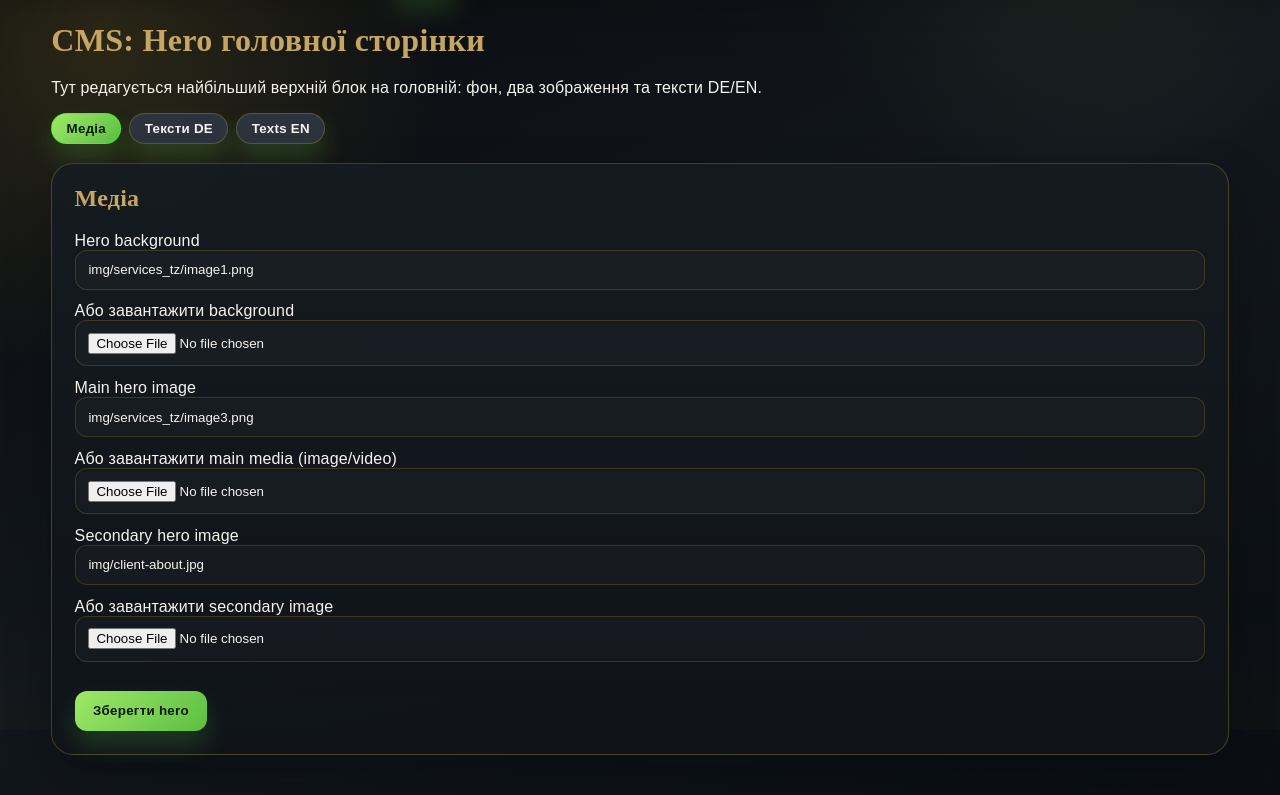
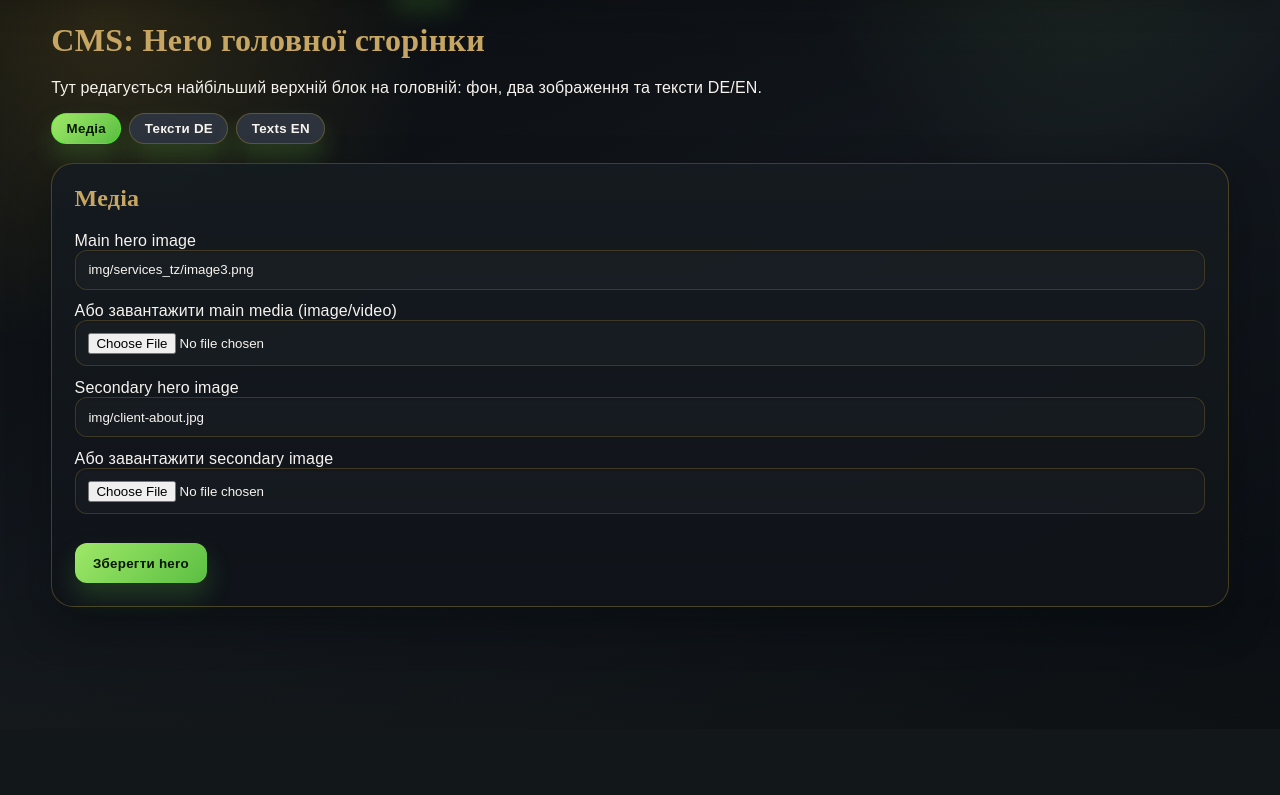
Before and after one commit to pilipandr770/AngelSwert, a Flask app: page /admin/home-hero in a window 1280 px wide. Shown: the part 71-866 px from the top of the page. After the commit the page ends 678 px from the top, so only its background shows below. Run offline with Flask 3, Linux system fonts and the light colour scheme; a user stored in the database is signed in; some libraries are stand-ins or nearby versions.

Commit message:
Remove the home hero background layer and refresh the default hero photo
The CSS background slot barely showed against the dark theme and had
been mistakenly loaded with the client's internal reference mockup,
making it look like duplicated page sections behind the hero copy.
Drop the field from admin, the template wiring, and the CSS layer
entirely, and replace the unused services_tz/image1.png fallback with
the real uploaded hero photo.

Co-Authored-By: Claude Sonnet 5 <noreply@anthropic.com>

```diff
--- a/app/routes/admin.py
+++ b/app/routes/admin.py
@@ -502,7 +502,6 @@ def home_hero_settings_save():
         db.session.add(settings)
 
     for field_name in [
-        "hero_background",
         "hero_image_main",
         "hero_image_secondary",
         "hero_eyebrow_de",
@@ -528,10 +527,6 @@ def home_hero_settings_save():
 
     image_ext = {".jpg", ".jpeg", ".png", ".webp", ".avif", ".gif"}
     video_ext = {".mp4", ".webm"}
-    bg_uploaded = _save_uploaded_static_file(request.files.get("hero_background_file"), "uploads/home", image_ext)
-    if bg_uploaded:
-        settings.hero_background = bg_uploaded
-
     main_uploaded = _save_uploaded_static_file(request.files.get("hero_image_main_file"), "uploads/home", image_ext | video_ext)
     if main_uploaded:
         settings.hero_image_main = main_uploaded
--- a/app/services/home_hero.py
+++ b/app/services/home_hero.py
@@ -25,7 +25,6 @@ HOME_HERO_TEXT_DEFAULTS = {
 }
 
 HOME_HERO_MEDIA_DEFAULTS = {
-    "hero_bg_media": "img/services_tz/image1.png",
     "hero_main_media": "img/client-about.jpg",
     "hero_secondary_media": "img/client-accent.jpg",
 }
@@ -66,7 +65,6 @@ def resolve_home_hero_content(settings, lang: str) -> dict:
     lang_code = home_hero_lang_code(lang)
     defaults = HOME_HERO_TEXT_DEFAULTS[lang_code]
 
-    bg_media = resolve_home_hero_media_url((getattr(settings, "hero_background", "") or "").strip() or HOME_HERO_MEDIA_DEFAULTS["hero_bg_media"])
     main_media = resolve_home_hero_media_url((getattr(settings, "hero_image_main", "") or "").strip() or HOME_HERO_MEDIA_DEFAULTS["hero_main_media"])
     secondary_media = resolve_home_hero_media_url((getattr(settings, "hero_image_secondary", "") or "").strip() or HOME_HERO_MEDIA_DEFAULTS["hero_secondary_media"])
 
@@ -79,7 +77,6 @@ def resolve_home_hero_content(settings, lang: str) -> dict:
         "point_3": (getattr(settings, f"hero_point_3_{lang_code}", "") or "").strip() or defaults["point_3"],
         "cta_primary": (getattr(settings, f"hero_cta_primary_{lang_code}", "") or "").strip() or defaults["cta_primary"],
         "cta_secondary": (getattr(settings, f"hero_cta_secondary_{lang_code}", "") or "").strip() or defaults["cta_secondary"],
-        "bg_media": bg_media,
         "main_media": main_media,
         "secondary_media": secondary_media,
         "main_is_video": is_video_media(main_media),
--- a/app/static/css/styles.css
+++ b/app/static/css/styles.css
@@ -473,9 +473,7 @@ select:focus {
   align-items: center;
   position: relative;
   overflow: hidden;
-  background-image: linear-gradient(135deg, rgba(11, 15, 18, 0.9), rgba(23, 29, 34, 0.82)), var(--home-hero-bg);
-  background-size: cover;
-  background-position: center;
+  background-image: linear-gradient(135deg, rgba(11, 15, 18, 0.9), rgba(23, 29, 34, 0.82));
   border: 1px solid rgba(212, 175, 55, 0.35);
   box-shadow: 0 22px 50px rgba(0, 0, 0, 0.26);
 }
--- a/app/templates/admin/home_hero.html
+++ b/app/templates/admin/home_hero.html
@@ -16,11 +16,6 @@
 
     <section id="tab-media" class="admin-tab-panel is-active" role="tabpanel">
       <h2>Медіа</h2>
-      <label>Hero background</label>
-      <input name="hero_background" value="{{ settings.hero_background }}">
-      <label>Або завантажити background</label>
-      <input type="file" name="hero_background_file" accept=".jpg,.jpeg,.png,.webp,.avif,.gif">
-
       <label>Main hero image</label>
       <input name="hero_image_main" value="{{ settings.hero_image_main }}">
       <label>Або завантажити main media (image/video)</label>
--- a/app/templates/public/home.html
+++ b/app/templates/public/home.html
@@ -5,11 +5,10 @@
 {% set is_de = lang == 'de' %}
 {% set hero_image = hero_content.main_media %}
 {% set hero_secondary_image = hero_content.secondary_media %}
-{% set hero_background = hero_content.bg_media %}
 {% set about_image = url_for('static', filename='img/client-about.jpg') %}
 {% set consult_image = url_for('static', filename='img/client-consultation.jpg') %}
 
-<section class="hero home-hero" style="--home-hero-bg: url('{{ hero_background }}');">
+<section class="hero home-hero">
   <div class="home-hero-copy">
     <p class="eyebrow">{{ 'AI Video • Content • Automation' if not is_de else 'KI-Video • Content • Automatisierung' }}</p>
     <h1>{{ 'Turn content, publishing and AI into a measurable growth system.' if not is_de else 'Machen Sie aus Content, Publishing und KI ein messbares Wachstumssystem.' }}</h1>
```
Also changed, not shown: app/static/img/services_tz/image1.png.
